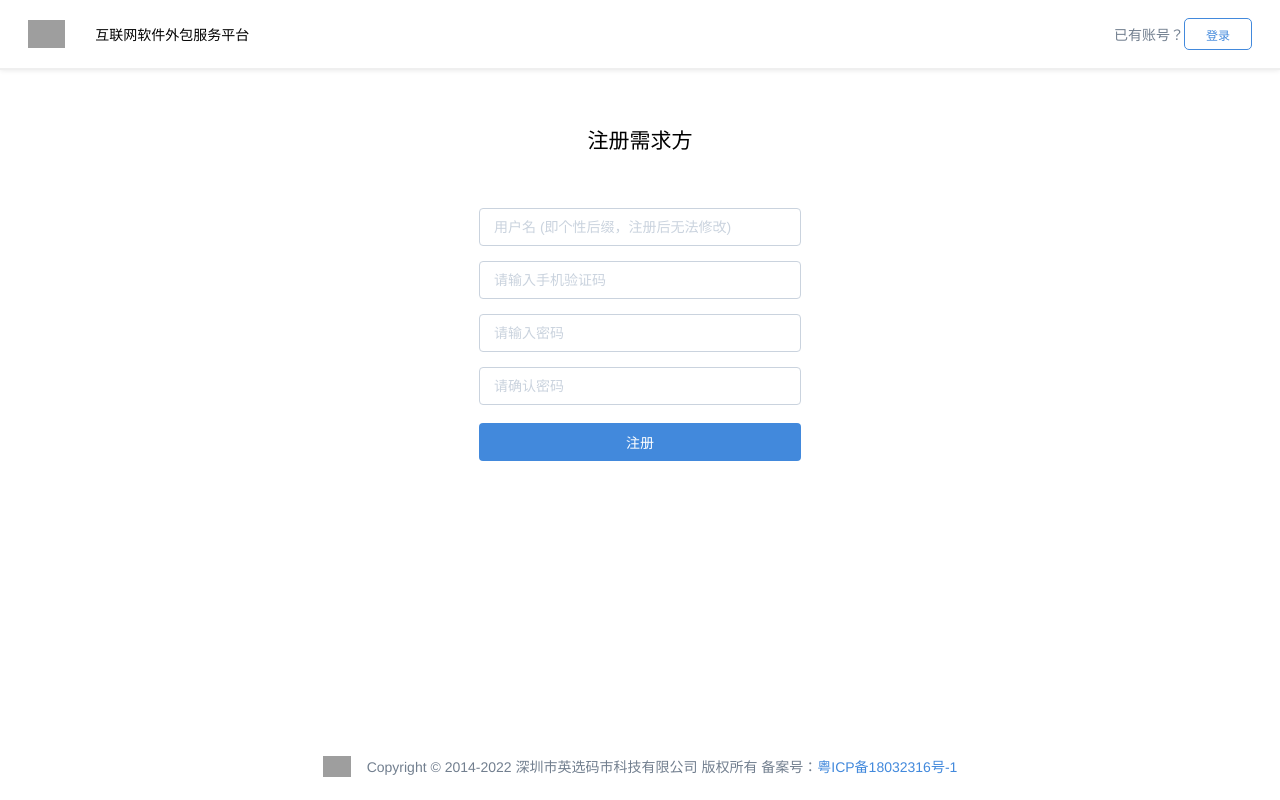
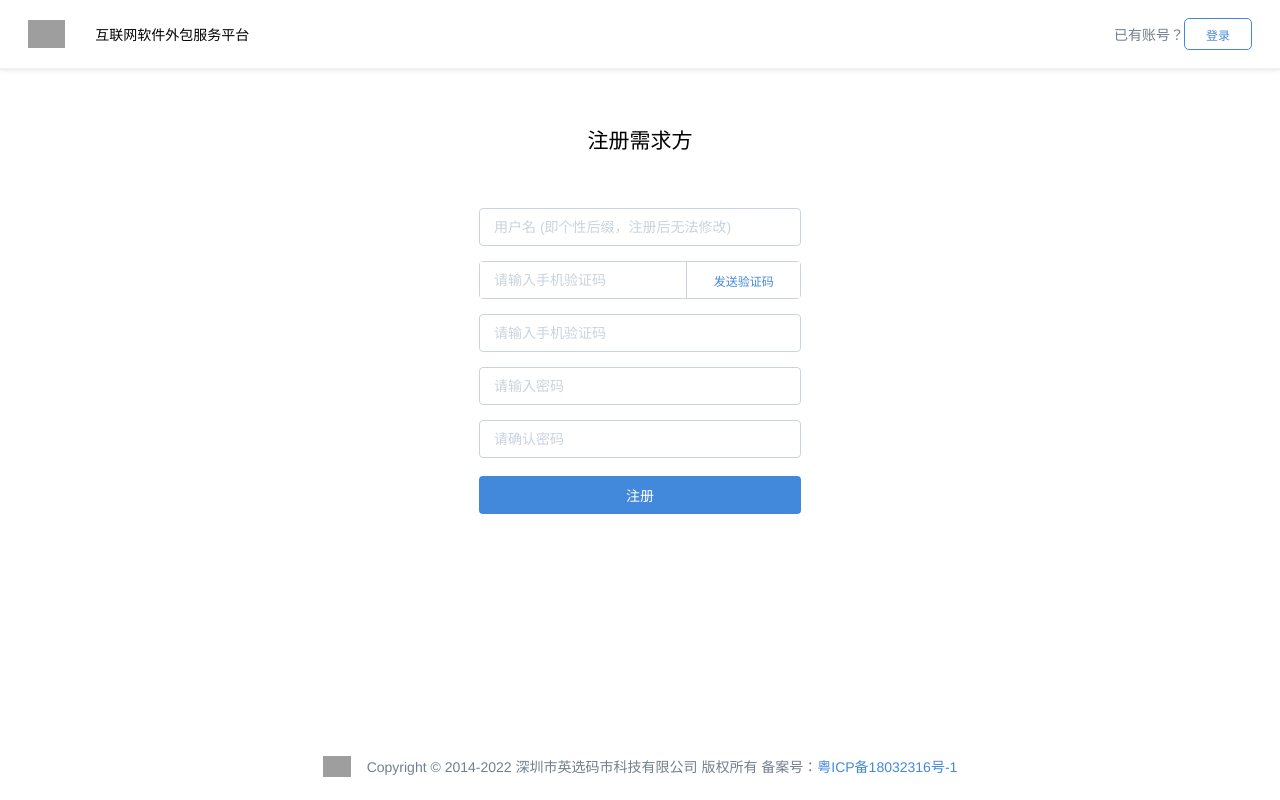
Before and after one commit to bo-ddd/machao2, a Nuxt app: page /register/RegisterPage in a window 1280 px wide. Built offline with nearby package versions, Linux system fonts and the light colour scheme; grey boxes are pictures that could not be loaded.

Commit message:
9.27.2300

```diff
--- a/components/FootInfo.vue
+++ b/components/FootInfo.vue
@@ -8,6 +8,11 @@
             </div>
         </div>
 </template>
+<script>
+    export default{
+
+    }
+</script>
 <style scoped>
 
 .foot {
--- /dev/null
+++ b/components/PhoneInput.vue
@@ -0,0 +1,118 @@
+<template>
+    <div class="phone-input">
+        <div class="input-box mt-15 mb-8">
+            <input class="" :value="father" @input="changeValue" @focus="selected" @blur="checkForm" type="text"
+                :placeholder='placeholder'>
+            <button>发送验证码</button>
+        </div>
+        <div v-show="tipFlag" class="tip-error"><img :src="errorImg" alt="">{{tipText}}</div>
+    </div>
+</template>
+<script>
+export default {
+    data() {
+        return {
+            tipFlag: false
+        }
+    },
+    props: ['errorImg', 'placeholder', 'tipText', '', 'father'],
+    model: {
+        prop: 'father',  // 绑定的props属性，这里是'nameFromFather'
+        event: 'dataToFather'    // 触发父组件中v-model绑定的属性发生改变的方法，名称自取
+    },
+    computed: {
+        borderColor() {
+            return this.tipFlag ? 'red' : '#cad3de'
+        },
+        btnColor(){
+            return this.tipFlag ? 'red' : '#4289DC'
+        }
+    },
+    methods: {
+        checkForm() {
+            console.log(4);
+            if (this.father === '') {
+                this.tipFlag = true;
+            } else {
+                this.tipFlag = false;
+
+            }
+        },
+        changeValue(e) {
+            console.log(1);
+            this.$emit('dataToFather', e.target.value);
+        },
+        selected() {
+            console.log(84);
+            this.tipFlag = false;
+        },
+    }
+}
+</script>
+<style scoped>
+.input-box {
+    display: grid;
+    grid-template-columns: 1fr 0.55fr;
+    border-radius: 4px;
+    box-sizing: border-box;
+    border: 1px solid v-bind(borderColor);
+}
+.input-box:focus-within {
+
+    border: 1px solid #4289DC;
+}
+.input-box input:focus + button{
+    border-left: 1px solid #4289DC;
+    /* color: red; */
+}
+
+.input-box button {
+    border-left: 1px solid v-bind(borderColor);
+    height: 100%;
+    background-color: white;
+    color: v-bind(btnColor);
+    font-size: 12px;
+}
+
+.mt-15 {
+    margin-top: 15px;
+}
+
+.mb-8 {
+    margin-bottom: 8px;
+}
+
+.phone-input input {
+    display: block;
+    width: 100%;
+    box-sizing: border-box;
+    outline: none;
+    font-size: 14px;
+    padding: 10px 14px;
+}
+
+.phone-input img {
+    width: 16px;
+    height: 16px;
+}
+
+.tip-error {
+    color: #db5858;
+    font-size: 12px;
+    display: flex;
+    align-items: center;
+}
+
+.tip-error img {
+    width: 14px;
+    height: 14px;
+    display: inline-block;
+    margin-right: 5px;
+}
+
+
+
+.phone-input input::placeholder {
+    color: #cad3de;
+}
+</style>
--- a/components/SubmitButton.vue
+++ b/components/SubmitButton.vue
@@ -4,8 +4,11 @@
     </button>
 </template>
 <script>
+export default{
 
+}
 </script>
+
 <style scoped>
 .sub-btn {
     width: 100%;
--- a/pages/login/LoginPage.vue
+++ b/pages/login/LoginPage.vue
@@ -147,5 +147,4 @@ export default {
         width: 100%;
     }
 }
-
 </style>
--- a/pages/register/RegisterPage.vue
+++ b/pages/register/RegisterPage.vue
@@ -18,6 +18,8 @@
                 <div class="con-title mt-40 mb-40">注册需求方</div>
                 <TipInput v-model="userName" placeholder="用户名 (即个性后缀，注册后无法修改)" tipText="请输入用户名"
                     :errorImg="require('@/assets/image/icon-error.png')"></TipInput>
+                <PhoneInput v-model="iphoneCode" placeholder="请输入手机验证码" tipText="请输入手机验证码"
+                    :errorImg="require('@/assets/image/icon-error.png')"></PhoneInput>
                 <TipInput v-model="iphoneCode" placeholder="请输入手机验证码" tipText="请输入手机验证码"
                     :errorImg="require('@/assets/image/icon-error.png')"></TipInput>
                 <TipInput v-model="passWord" placeholder="请输入密码" tipText="请输入密码"
@@ -31,6 +33,7 @@
     </div>
 </template>
 <script>
+import PhoneInput from '~/components/PhoneInput.vue';
 export default {
     data() {
         return {
@@ -40,6 +43,7 @@ export default {
             againPassWord: ""
         };
     },
+    components: { PhoneInput }
 }
 </script>
 <style scoped>
```
